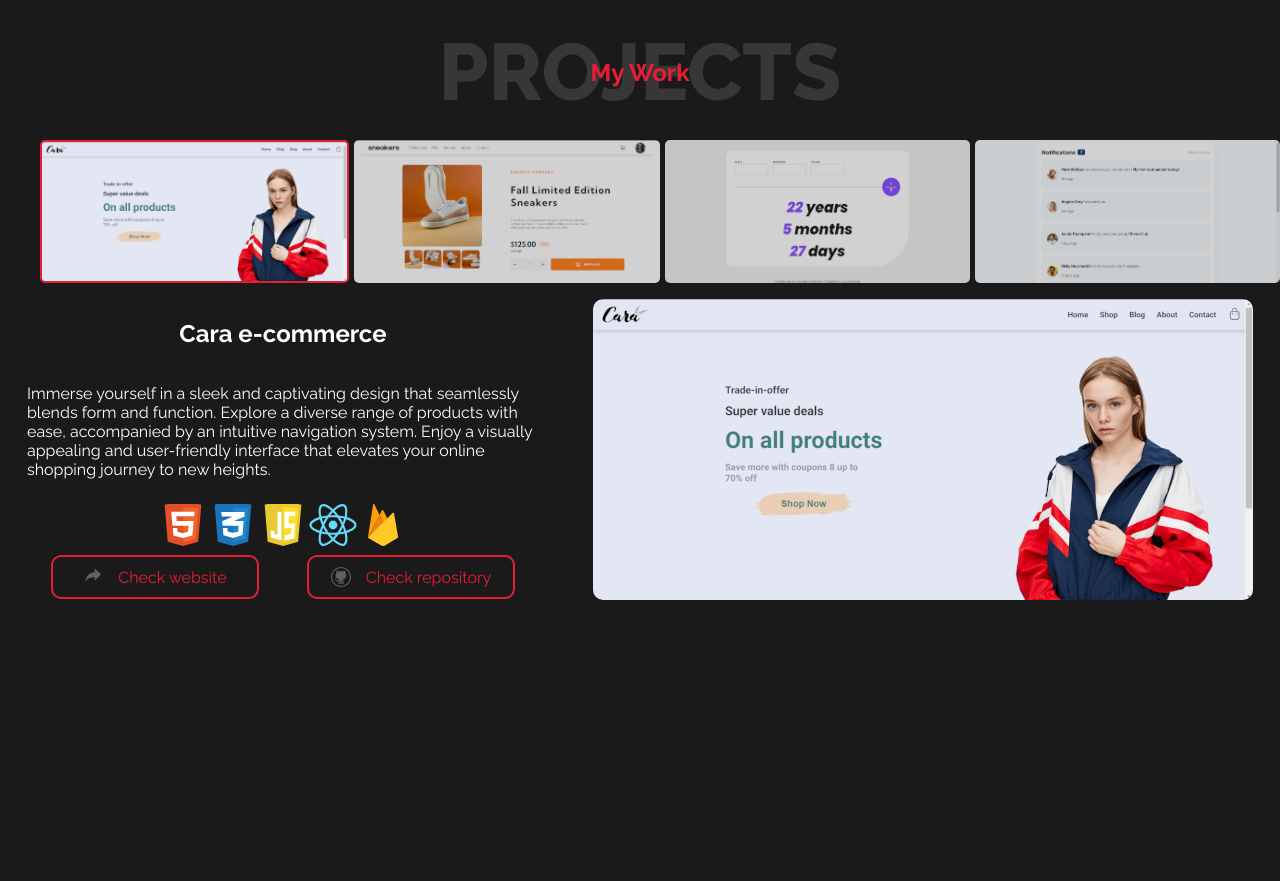
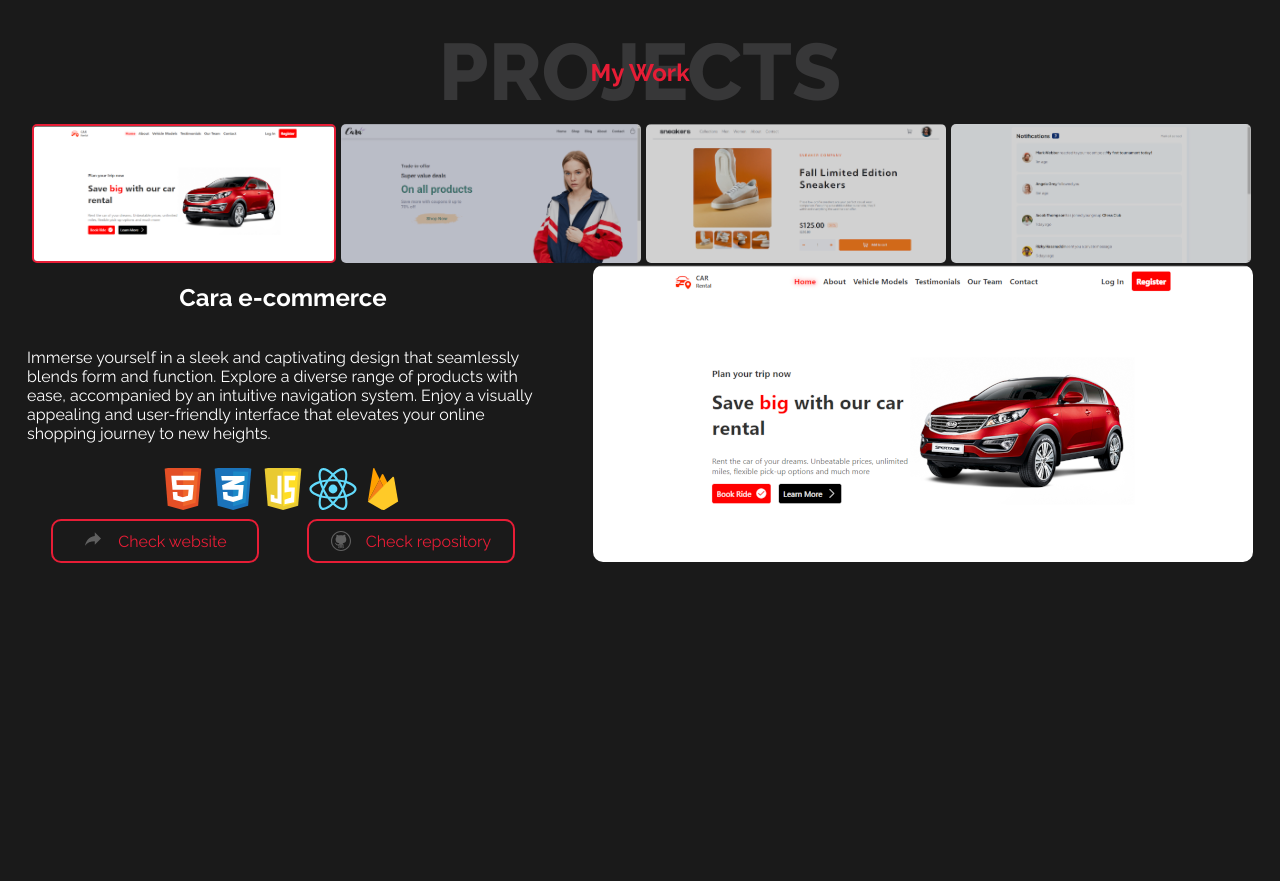
Before and after one commit to LucasBorali/Portfolio, a React (Create React App) app: page / in a window 1280 px wide. Shown: the part 820-1701 px from the top of the page. Built offline with nearby package versions, Linux system fonts and the light colour scheme.

Commit message:
addition of a new project

```diff
--- a/src/Assets/Constant.js
+++ b/src/Assets/Constant.js
@@ -2,13 +2,13 @@ import sneaker from './sneakers-product-page.png';
 import ageCalc from './age-calc.png';
 import notificationPage from './notifications-page.png';
 import caraECommerce from './cara-e-commerce.png'
+import carRental from './car-rental-app.png'
 
 import html from './html-1.svg';
 import css from './css-3.svg';
 import js from './javascript-1.svg';
 import react from './react-2.svg';
 import git from './git.svg';
-import leaflet from './leaflet-1.svg';
 import responsive from './responsive.svg';
 import communication from './communication.png';
 import problemSolving from './problem-solving.png';
@@ -21,6 +21,15 @@ import criticalThinking from './critical-thinking.png';
 import firebase from './firebase-2.svg'
 
 export const projects = [
+  {
+    img: carRental,
+    repo: 'https://github.com/LucasBorali/cara-e-commerce',
+    website: 'https://lucasborali.github.io/cara-e-commerce/',
+    stack: [html, css, js, react, firebase],
+    title: 'Cara e-commerce',
+    description:
+      `Immerse yourself in a sleek and captivating design that seamlessly blends form and function. Explore a diverse range of products with ease, accompanied by an intuitive navigation system. Enjoy a visually appealing and user-friendly interface that elevates your online shopping journey to new heights.`,
+  },
   {
     img: caraECommerce,
     repo: 'https://github.com/LucasBorali/cara-e-commerce',
@@ -38,15 +47,6 @@ export const projects = [
     title: 'Sneakers Product Page',
     description:
       `As you're about to see, 'Sneakers product page' is, for now, pretty much what the name says: a product page. At first, the prompt was to just recreate the design with no fancy interactions, but I have built this product page to be a component that can be easily connected to an API or any other kind of data bank.`,
-  },
-  {
-    img: ageCalc,
-    repo: 'https://github.com/LucasBorali/age-calculator-app-main',
-    website: 'https://lucasborali.github.io/age-calculator-app-main/',
-    stack: [html, css, js],
-    title: 'Age Calculator App',
-    description:
-      'Have you ever wondered how much time you lived until now? Well, with this app you can finally know. Give it a try!',
   },
   {
     img: notificationPage,
--- a/src/components/Projects.module.css
+++ b/src/components/Projects.module.css
@@ -30,6 +30,10 @@
   list-style: none;
   display: flex;
   gap: 5px;
+  max-width: 95vw;
+  padding: 0;
+  margin: auto;
+  max-height: 500px;
 }
 .projects li img {
   pointer-events: none;
```
Also changed, not shown: src/Assets/car-rental-app.png (added).
